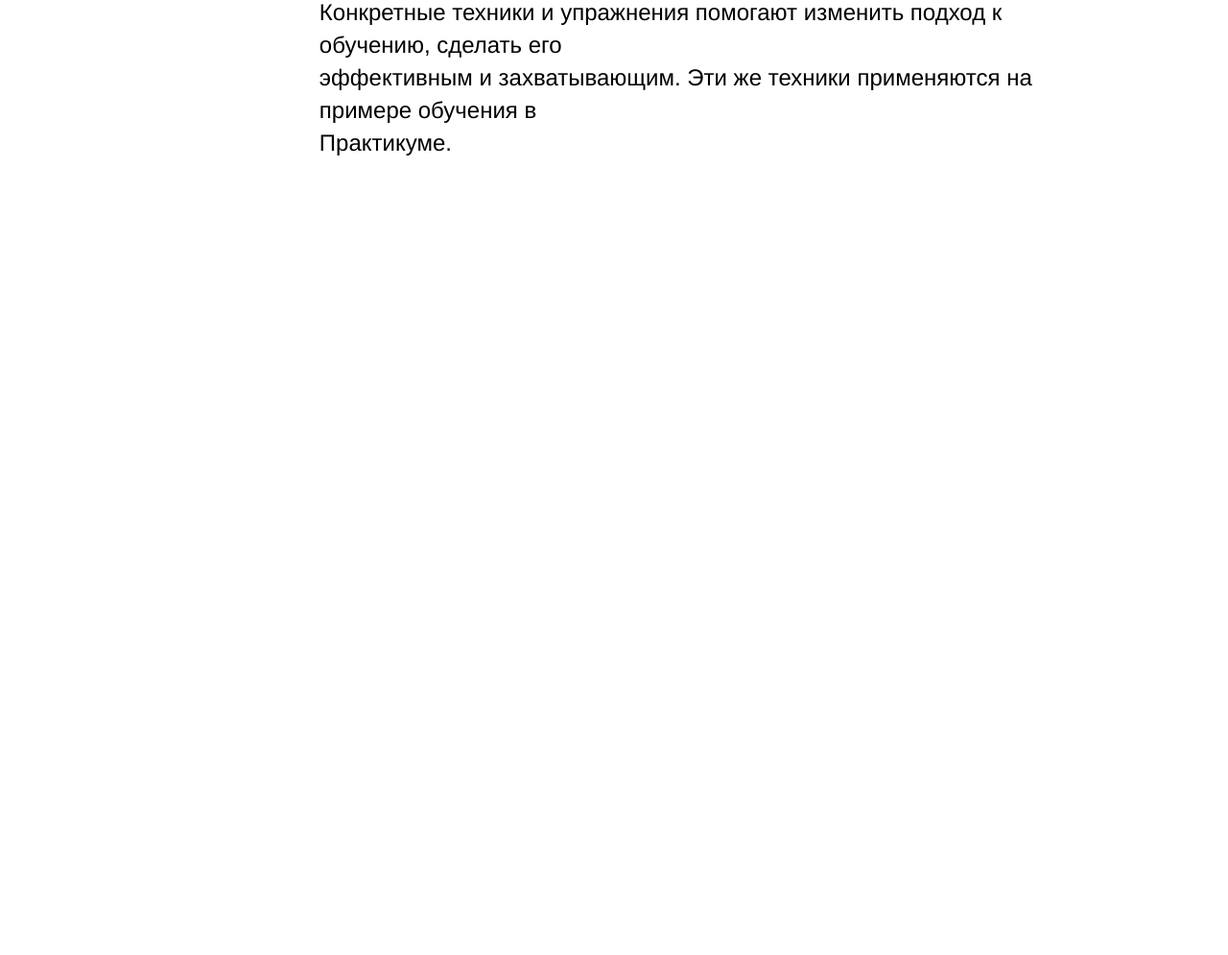
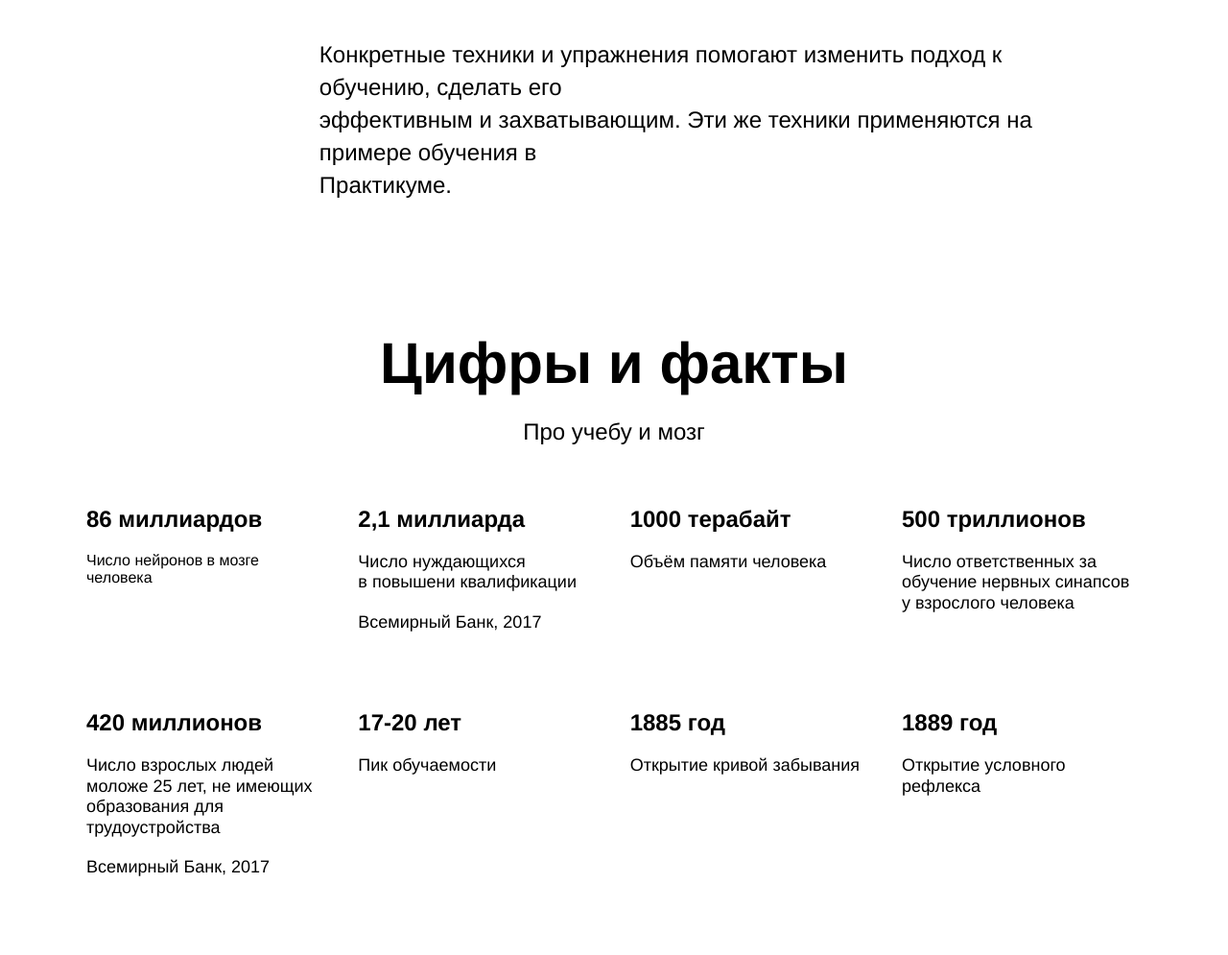
Before and after one commit to EgorZaitsev/teaching-website, a plain HTML site: page index.html in a window 1280 px wide. Shown: the part 1296-2291 px from the top of the page at 96% size. Before the commit the page ends 1596 px from the top, so only its background shows below. Drawn offline with Linux system fonts and the light colour scheme.

Commit message:
digits-ready

```diff
--- a/index.html
+++ b/index.html
@@ -41,7 +41,7 @@
 							быстро выветривается и не приности пользы.
 							</p>
 							<p class="two-columns__paragrahp">
-							<span>Вывод:</span> учиться тоже нужно уметь, но почему-то этому мало где учат. Что с этим делать?
+							<span class="two-columns__span-accent">Вывод:</span> учиться тоже нужно уметь, но почему-то этому мало где учат. Что с этим делать?
 							</p>
 							<p class="two-columns__paragrahp">
 							Конкретные техники и упражнения помогают изменить подход к обучению, сделать его<br>
@@ -50,10 +50,87 @@
 							</p>
 					</div>
 				</div>
-
       </section>
 
       <section class="digits">
+				<h2 class="title">
+			  Цифры и факты
+				</h2>
+				<h6 class="subtitle">
+				Про учебу и мозг
+				</h6>
+		  	<div class="table">
+					<div class="table__cell table__cell_theme_light">
+						<h6 class="table__heading table__heading_theme_light">
+						86 миллиардов
+						</h6>
+						<p class="table__text_theme_light">
+						Число нейронов в мозге человека
+						</p>
+					</div>
+					<div class="table__cell table__cell_theme_light">
+						<h6 class="table__heading table__heading_theme_light">
+							2,1 миллиарда
+						</h6>
+						<p class="table__text table__text_theme_light">
+						Число нуждающихся <br>в повышени квалификации
+						</p>
+						<p class="table__text table__text_theme_light">
+						Всемирный Банк, 2017
+						</p>
+					</div>
+					<div class="table__cell table__cell_theme_light">
+						<h6 class="table__heading table__heading_theme_light">
+						1000 терабайт
+						</h6>
+						<p class="table__text table__text_theme_light">
+						Объём памяти человека
+						</p>
+					</div>
+					<div class="table__cell table__cell_theme_light">
+						<h6 class="table__heading table__heading_theme_light">
+						500 триллионов
+						</h6>
+						<p class="table__text table__text_theme_light">
+						Число ответственных за<br> обучение нервных синапсов<br>у взрослого человека
+						</p>
+					</div>
+					<div class="table__cell table__cell_theme_light">
+						<h6 class="table__heading table__heading_theme_light">
+						420 миллионов
+						</h6>
+						<p class="table__text table__text_theme_light">
+						Число взрослых людей<br>моложе 25 лет, не имеющих<br>образования для<br>трудоустройства
+						</p>
+						<p class="table__text table__text_theme_light">
+						Всемирный Банк, 2017
+						</p>
+					</div>
+					<div class="table__cell table__cell_theme_light">
+						<h6 class="table__heading table__heading_theme_light">
+						17-20 лет
+						</h6>
+						<p class="table__text table__text_theme_light">
+						Пик обучаемости
+						</p>
+					</div>
+					<div class="table__cell table__cell_theme_light">
+						<h6 class="table__heading table__heading_theme_light">
+						1885 год
+						</h6>
+						<p class="table__text table__text_theme_light">
+						Открытие кривой забывания
+						</p>
+					</div>
+					<div class="table__cell table__cell_theme_light">
+						<h6 class="table__heading table__heading_theme_light">
+						1889 год
+						</h6>
+						<p class="table__text table__text_theme_light">
+						Открытие условного<br>рефлекса
+						</p>
+					</div>
+				</div>
       </section>
 
       <section class="feynman">
--- a/styles/style.css
+++ b/styles/style.css
@@ -14,7 +14,7 @@
 .header {
   height: 100vh;
   min-height: 600px;
-  max-height: 756px;
+  max-height: 1080px;
 	margin-bottom: 110px;
 	position: relative;
   /* выше установили ограничения для секции */
@@ -77,7 +77,7 @@
   width: 568px;
 	background-color: #2f80ed;
 	position: absolute;
-	top: 64px;
+	top: 128px;
 	right: 0;
 	z-index: -2;
 
@@ -122,7 +122,50 @@
 	justify-content: space-between;
 }
 
+.title {
+	text-align: center;
+	width: 60%;
+	margin: 0 auto 20px;
+	line-height: 1.15;
+	font-size: 60px;
+	font-weight: 600;
+}
 
+.subtitle {
+	text-align: center;
+	width: 60%;
+	margin: 0 auto 60px;
+	line-height: 34px;
+	font-size: 24px;
+	font-weight: normal;
+}
+
+.table {
+	width: 1100px;
+	margin:auto;
+	display: flex;
+	flex-wrap: wrap;
+	justify-content: space-between;
+}
+
+.table__cell {
+	margin-bottom: 60px;
+	width: 250px;
+}
+
+.table__heading {
+	margin: 0 0 20px;
+	line-height: 1.15;
+	font-size: 24px;
+	font-weight: 600;
+}
+
+.table__text {
+	margin-bottom: 20px;
+	line-height: 1.2;
+	font-size: 18px;
+	font-weight: normal;
+}
 
 /* и элемента с модификатором вида ключ-значение */
 .table__cell_theme_dark {
```
